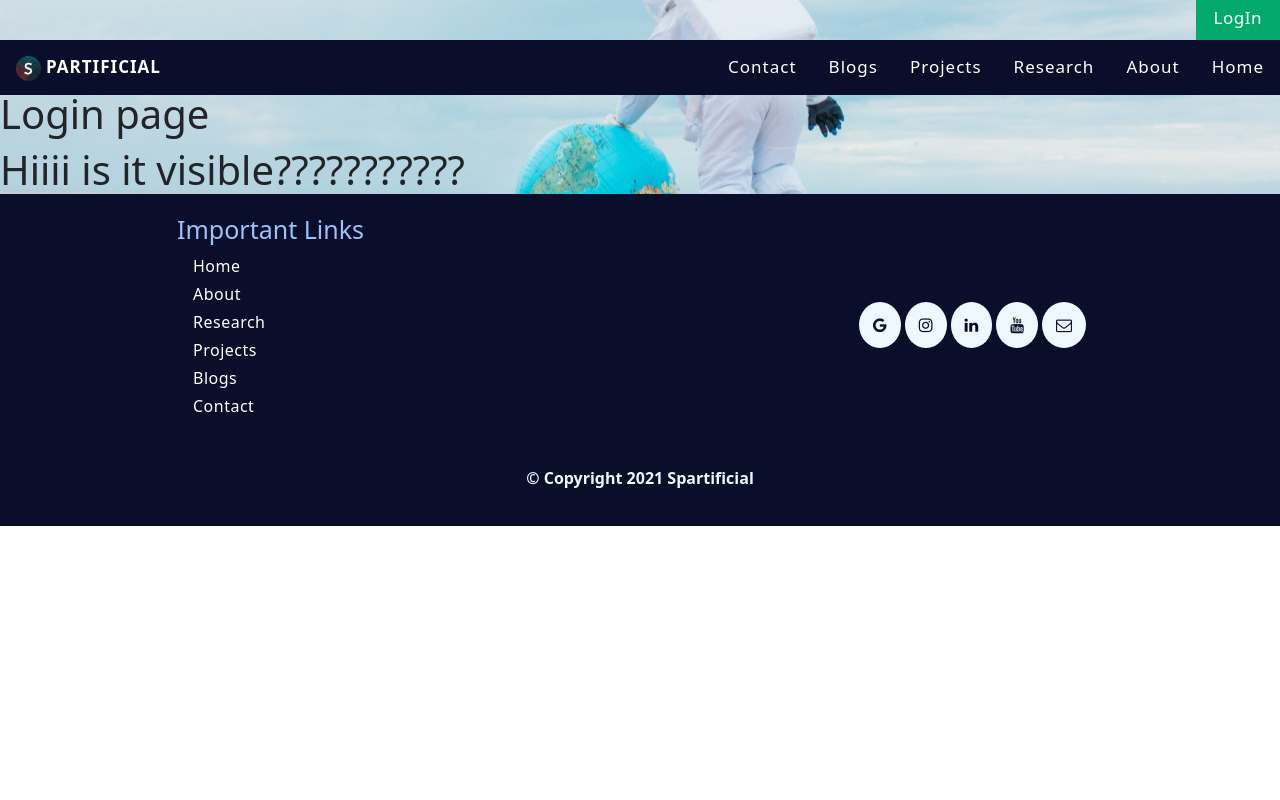
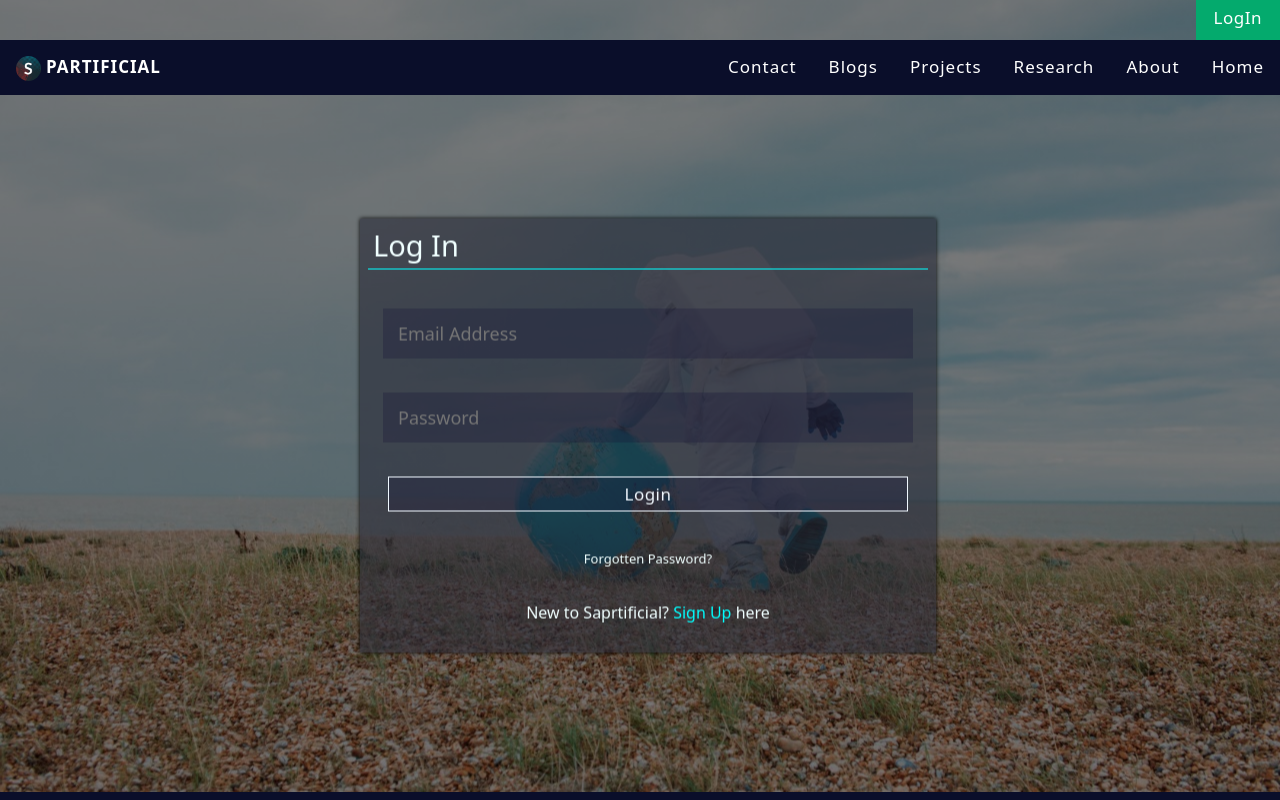
Before and after one commit to strange1elit/spartificial, a React (Create React App) app in the folder client/: page /user/login in a window 1280 px wide. Shown: the top 800 px of the page. Built offline with nearby package versions, Linux system fonts and the light colour scheme.

Commit message:
Login and signup completed

```diff
--- a/client/src/components/app/App.css
+++ b/client/src/components/app/App.css
@@ -1,8 +1,12 @@
 .body{
-  background-image: url("../../assets/images/background.jpeg");
+  background-image: linear-gradient(rgba(0,0,0,0.5),rgba(0,0,0,0.5)),url("../../assets/images/background.jpeg");
   background-repeat: no-repeat;
   background-size: cover;
   background-color: black;
   background-position: center;
   padding-top: 90px;
+  padding-bottom: 15px;
 }
+.app{
+  scroll-behavior: smooth;
+}
--- a/client/src/components/footer/Footer.css
+++ b/client/src/components/footer/Footer.css
@@ -4,7 +4,7 @@
   padding: 20px 0px 20px 0px;
 }
 footer{
-  margin-top: -8px
+  margin-top: -8px;
 }
 .footer h5{
   text-decoration: none;
--- a/client/src/components/home/Home.css
+++ b/client/src/components/home/Home.css
@@ -29,3 +29,7 @@
   text-transform: uppercase;
   text-shadow: 1px 1px 13px black;
 }
+
+#home-div{
+  padding-top: 0;
+}
--- a/client/src/components/home/Home.js
+++ b/client/src/components/home/Home.js
@@ -8,7 +8,16 @@ const Home=()=>{
       <div className="hero-image">
         <h1>Spartificial</h1>
       </div>
-      <div className="body">
+      <div className="body" id="home-div">
+        <div className="content">
+          <h1>Space</h1>
+        </div>
+        <div className="content">
+          <h1>AI</h1>
+        </div>
+        <div className="content">
+          <h1>Research</h1>
+        </div>
       </div>
     </div>
   )
--- a/client/src/components/home/Navbar.css
+++ b/client/src/components/home/Navbar.css
@@ -1,5 +1,6 @@
 /*********************navbar***********************/
 .topnav{
+  display: block;
   background-color: #0a0e2a;
   position: fixed;
   overflow: hidden;
--- a/client/src/components/login/Login.css
+++ b/client/src/components/login/Login.css
@@ -0,0 +1,129 @@
+.login{
+  display: block;
+  transform: translate(62.5%,25%);
+  width: 45%;
+  border-radius: 1px;
+  box-shadow: 0px 0px 4px black;
+  margin-top: 20px;
+  background-color: rgba(41,42,56,0.6);
+  padding: 5px 8px 5px 8px;
+
+  animation: fadeInAnimationLogBack ease 1s;
+  animation-iteration-count: 1;
+  animation-fill-mode: forwards;
+
+}
+#login{
+  /* padding-bottom: 105px; */
+  height: 100vh;
+}
+@keyframes fadeInAnimationLogBack{
+  0%{
+    opacity: 0;
+    transform: translate(-10%,25%);
+  }
+  100%{
+    opacity: 1;
+  }
+}
+@keyframes fadeInAnimationLogin{
+  0%{
+    opacity: 0;
+    transform: translateX(22%);
+  }
+  100%{
+    opacity: 1;
+    transform: translateX(0%);
+  }
+}
+.animate{
+  animation-delay: 1s;
+  animation: fadeInAnimationLogin ease 2s;
+  animation-iteration-count: 1;
+  animation-fill-mode: forwards;
+}
+@media screen and (max-width:700px) {
+  .login{
+    width: 90%;
+    transform: translate(5.5%,16%);
+  }
+}
+
+.login .login-header{
+  text-align: center;
+  color: azure;
+}
+
+.login .login-header h1{
+  text-transform: capitalize;
+  text-align: left;
+  font-size: 29px;
+  border-bottom: 1px solid aqua;
+  padding: 5px;
+  margin-bottom: 22px;
+}
+.login .row{
+  padding: 17px 3px;
+}
+.login input{
+  width: 100%;
+  /* background-color: #171636; */
+  background-color: rgba(23,22,54,0.3);
+  text-decoration: none;
+  border: none;
+  padding: 0px 15px;
+  line-height: 50px;
+  font-size: 18px;
+  color: white;
+  transition: 400ms;
+  outline: 0px;
+}
+input:hover{
+  background-color: rgba(23,22,54,0.5);
+}
+input:focus{
+  background-color: aliceblue;
+  color: #0a0e2a;
+}
+.login-btn{
+  background-color: rgba(23,22,54,0.3);
+  /* background-color: transparent; */
+  color: aliceblue;
+  outline: none;
+  border: 1px groove aliceblue;
+  width: 98%;
+  height: 35px;
+  letter-spacing: 0.5px;
+  padding: 3px;
+  font-size: 17px;
+  transition: 300ms;
+}
+.login-btn:hover{
+  background-color: #171636;
+  width: 100%;
+  font-size: 18px;
+  border: none;
+}
+.login-btn:focus{
+  background-color: #171636;
+  border: none;
+}
+
+.login-header span{
+  cursor: pointer;
+  font-size: 13px;
+  transition: 300ms;
+}
+.login-header sign{
+  cursor: pointer;
+  transition: 300ms;
+  color: aqua;
+}
+.login-header sign:hover{
+  color: blueviolet;
+  text-decoration: underline;
+}
+.login-header span:hover{
+  color: blueviolet;
+  text-decoration: underline;
+}
--- a/client/src/components/login/Login.js
+++ b/client/src/components/login/Login.js
@@ -1,12 +1,100 @@
-import React from 'react'
+import React,{useState} from 'react'
 import './Login.css'
 const Login=()=>{
+
+  const [loginData,setLoginData]=useState({email:'',password:''})
+  const [signUpData,setsignUpdata]=useState({email:'',firstname:'',lastname:'',password:''})
+  const [isSignUp,setisSignUp]=useState(false)
+  const logIn=(e)=>{
+    e.preventDefault();
+    //console.log(loginData)
+    window.confirm("Do you want to login?\n"+JSON.stringify(loginData))
+    setLoginData({email:'',password:''})
+  }
+  const signUp=(e)=>{
+    e.preventDefault();
+    //console.log(loginData)
+    window.confirm("Do you want to login?\n"+JSON.stringify(signUpData))
+    setsignUpdata({email:'',firstname:'',lastname:'',password:''})
+  }
+  const handleChangeLogin=(e)=>{
+    setLoginData({...loginData,[e.target.name]:e.target.value})
+  }
+  const handleChangeSign=(e)=>{
+    setsignUpdata({...signUpData,[e.target.name]:e.target.value})
+  }
   return(
     <div  className="body" id="login">
-      <h1>Login page</h1>
-      <h1>
-        Hiiii is it visible???????????
-      </h1>
+      <div className="login">
+        <div className="login-header">
+          {isSignUp?(<div className="animate">
+          <h1>Sign Up</h1>
+          <div className="container">
+            <form onSubmit={signUp}>
+              <div className="row">
+                <div className="col-12">
+                  <input autoComplete="off" autoCapitalize="off" spellCheck="false" required type="email" name="email" placeholder="Email Address" value={signUpData.email} onChange={handleChangeSign}/>
+                </div>
+              </div>
+              <div className="row">
+                <div className="col-6">
+                  <input autoComplete="on" autoCapitalize="on" spellCheck="false" required type="name" name="firstname" placeholder="First Name" value={signUpData.firstname} onChange={handleChangeSign}/>
+                </div>
+                <div className="col-6">
+                  <input autoComplete="on" autoCapitalize="on" spellCheck="false" required type="name" name="lastname" placeholder="Last Name" value={signUpData.lastname} onChange={handleChangeSign}/>
+                </div>
+              </div>
+              <div className="row">
+                <div className="col-12">
+                  <input autoComplete="off" autoCapitalize="off" minLength="8" spellCheck="false" required type="password" name="password" placeholder="Password" value={signUpData.password} onChange={handleChangeSign}/>
+                </div>
+              </div>
+              <div className="row">
+                <div className="col-12">
+                  <button className="login-btn" type="submit">Sign Up</button>
+                </div>
+              </div>
+              <div className="row">
+                <div className="col-12">
+                  <h6>Already registered? <sign onClick={()=>setisSignUp(false)}>Log In </sign> here</h6>
+                </div>
+              </div>
+            </form>
+          </div>
+        </div>):(<div className="animate">
+        <h1>Log In</h1>
+          <div className="container">
+            <form onSubmit={logIn}>
+              <div className="row">
+                <div className="col-12">
+                  <input autoComplete="off" autoCapitalize="off" spellCheck="false" required type="email" name="email" placeholder="Email Address" value={loginData.email} onChange={handleChangeLogin}/>
+                </div>
+              </div>
+              <div className="row">
+                <div className="col-12">
+                  <input autoComplete="off" autoCapitalize="off" minLength="8" spellCheck="false" required type="password" name="password" placeholder="Password" value={loginData.password} onChange={handleChangeLogin}/>
+                </div>
+              </div>
+              <div className="row">
+                <div className="col-12">
+                  <button className="login-btn" type="submit">Login</button>
+                </div>
+              </div>
+              <div className="row">
+                <div className="col-12">
+                  <span>Forgotten Password?</span>
+                </div>
+              </div>
+              <div className="row">
+                <div className="col-12">
+                  <h6>New to Saprtificial? <sign onClick={()=>setisSignUp(true)}>Sign Up </sign> here</h6>
+                </div>
+              </div>
+            </form>
+          </div>
+          </div>)}
+        </div>
+      </div>
     </div>
   )
 }
```
Also changed, not shown: client/src/assets/images/login.png (added).
